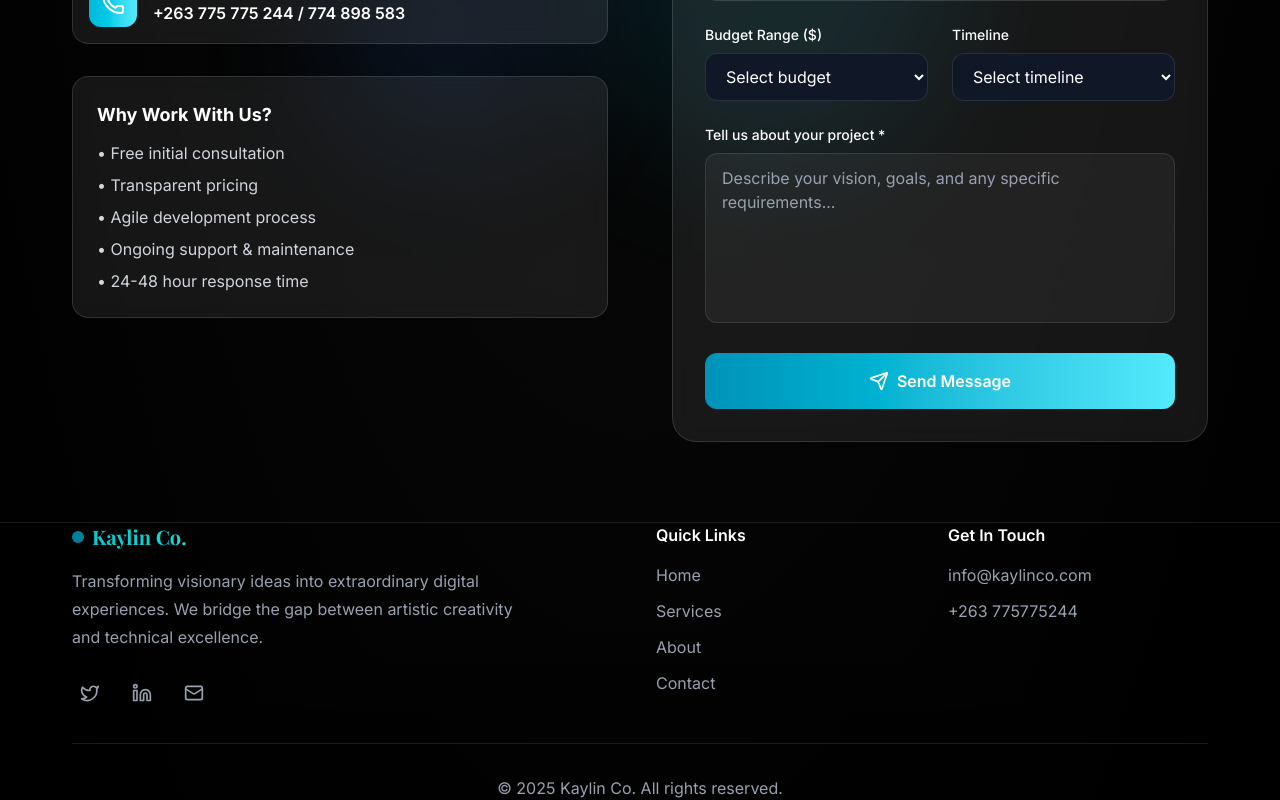
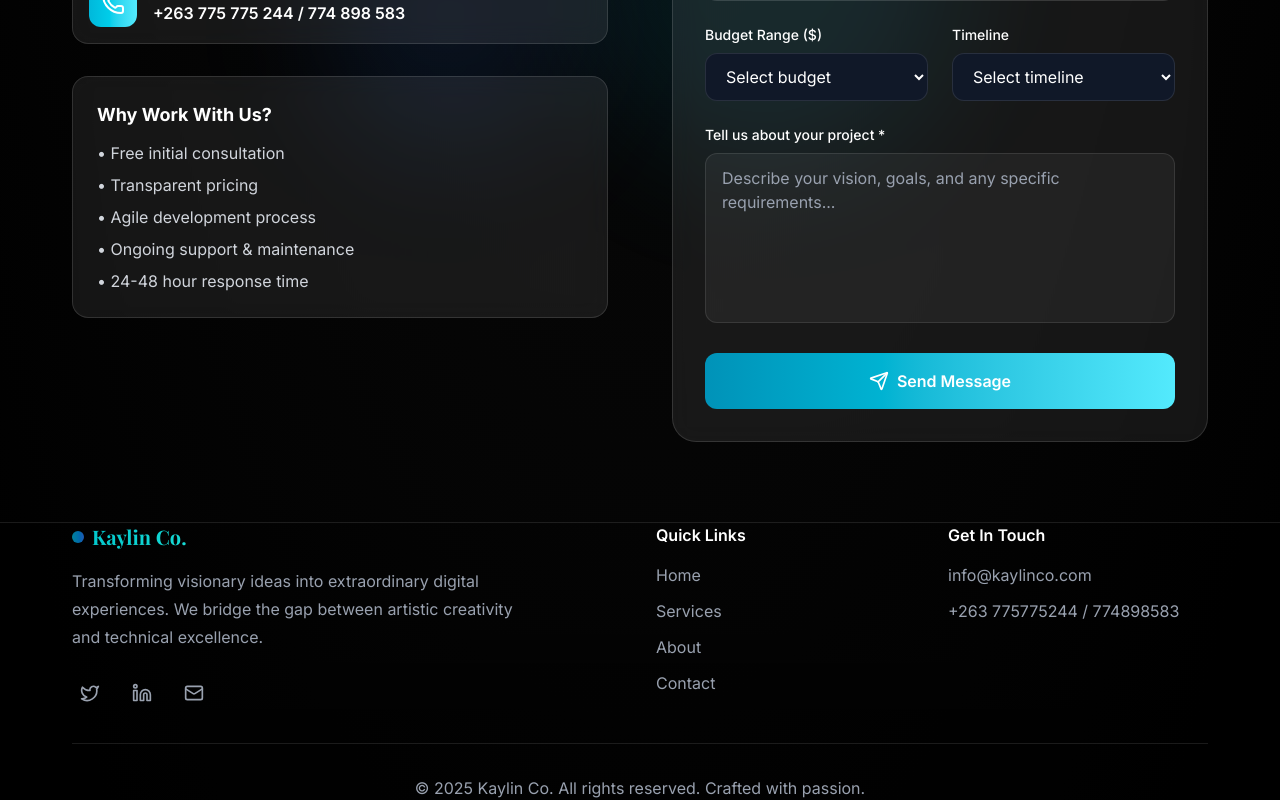
Before and after one commit to Thelovablewolf1/kaylin-co-website-master, a Next.js app: page / in a window 1280 px wide. Shown: the part 4195-4995 px from the top of the page. Built offline with nearby package versions, Linux system fonts and the light colour scheme; a web font is replaced by a local one.

Commit message:
Refactor Footer component for clarity and style
Updated social media labels and adjusted gradient colors.

```diff
--- a/components/Footer.tsx
+++ b/components/Footer.tsx
@@ -1,13 +1,13 @@
 'use client'
 
 import { motion } from 'framer-motion'
-import { Twitter, Github, Linkedin, Mail } from 'lucide-react'
+import { Twitter, Linkedin, Mail } from 'lucide-react'
 
 export default function Footer() {
   const currentYear = new Date().getFullYear()
 
   const socialLinks = [
-    { icon: Twitter, href: '#', label: 'X' },
+    { icon: Twitter, href: '#', label: 'Twitter' },
     { icon: Linkedin, href: '#', label: 'LinkedIn' },
     { icon: Mail, href: 'mailto:info@kaylinco.com', label: 'Email' }
   ]
@@ -34,7 +34,7 @@ export default function Footer() {
             className="md:col-span-2"
           >
             <div className="flex items-center space-x-2 mb-4">
-              <div className="w-3 h-3 bg-gradient-to-r from-cyan-500 to-cyan-500 rounded-full animate-pulse" />
+              <div className="w-3 h-3 bg-gradient-to-r from-cyan-500 to-blue-500 rounded-full animate-pulse" />
               <span className="text-xl font-bold text-gradient font-playfair">
                 Kaylin Co.
               </span>
@@ -51,7 +51,7 @@ export default function Footer() {
                   initial={{ opacity: 0, scale: 0 }}
                   whileInView={{ opacity: 1, scale: 1 }}
                   transition={{ duration: 0.6, delay: index * 0.1 }}
-                  whileHover={{ scale: 1.2, color: '#667eea' }}
+                  whileHover={{ scale: 1.2, color: '#22d3ee' }}
                   className="p-2 text-gray-400 hover:text-cyan-400 transition-colors duration-300"
                 >
                   <social.icon className="w-5 h-5" />
@@ -95,7 +95,8 @@ export default function Footer() {
             <h3 className="text-white font-semibold mb-4">Get In Touch</h3>
             <div className="space-y-3 text-gray-400">
               <p>info@kaylinco.com</p>
-              <p>+263 775775244</p>
+              <p>+263 775775244 / 774898583</p>
+
             </div>
           </motion.div>
         </div>
@@ -108,7 +109,7 @@ export default function Footer() {
           className="border-t border-white/10 mt-8 pt-8 text-center"
         >
           <p className="text-gray-400">
-            © {currentYear} Kaylin Co. All rights reserved.
+            © {currentYear} Kaylin Co. All rights reserved. Crafted with passion.
           </p>
         </motion.div>
       </div>
```
